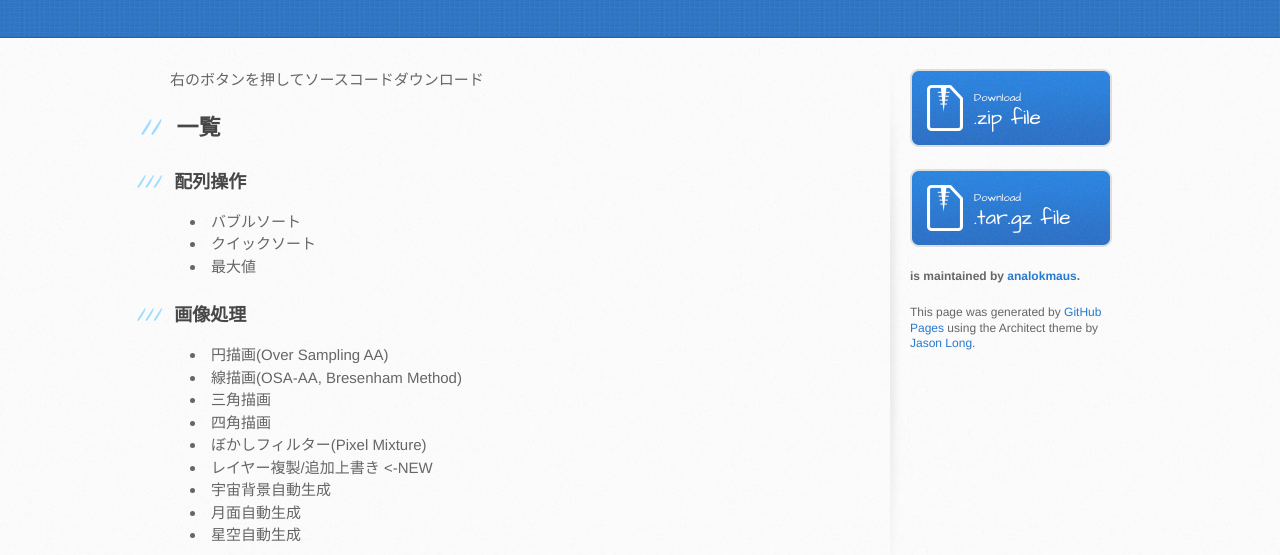
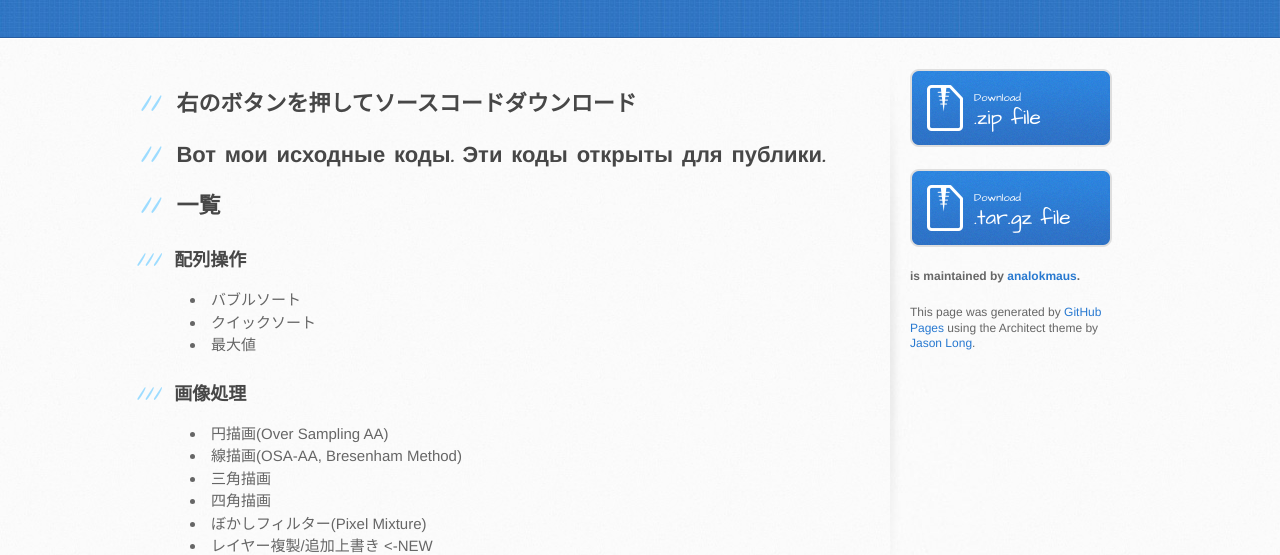
Before and after one commit to analokmaus/is2014f2, a plain HTML site: page index.html in a window 1280 px wide. Shown: the part 273-828 px from the top of the page. Drawn offline with Linux system fonts and the light colour scheme.

Commit message:
Create gh-pages branch via GitHub

```diff
--- a/index.html
+++ b/index.html
@@ -28,7 +28,11 @@
     <div id="content-wrapper">
       <div class="inner clearfix">
         <section id="main-content">
-          <p>右のボタンを押してソースコードダウンロード</p>
+          <h2>
+<a id="右のボタンを押してソースコードダウンロード" class="anchor" href="#%E5%8F%B3%E3%81%AE%E3%83%9C%E3%82%BF%E3%83%B3%E3%82%92%E6%8A%BC%E3%81%97%E3%81%A6%E3%82%BD%E3%83%BC%E3%82%B9%E3%82%B3%E3%83%BC%E3%83%89%E3%83%80%E3%82%A6%E3%83%B3%E3%83%AD%E3%83%BC%E3%83%89" aria-hidden="true"><span class="octicon octicon-link"></span></a>右のボタンを押してソースコードダウンロード</h2>
+
+<h2>
+<a id="Вот-мои-исходные-коды-Эти-коды-открыты-для-публики" class="anchor" href="#%D0%92%D0%BE%D1%82-%D0%BC%D0%BE%D0%B8-%D0%B8%D1%81%D1%85%D0%BE%D0%B4%D0%BD%D1%8B%D0%B5-%D0%BA%D0%BE%D0%B4%D1%8B-%D0%AD%D1%82%D0%B8-%D0%BA%D0%BE%D0%B4%D1%8B-%D0%BE%D1%82%D0%BA%D1%80%D1%8B%D1%82%D1%8B-%D0%B4%D0%BB%D1%8F-%D0%BF%D1%83%D0%B1%D0%BB%D0%B8%D0%BA%D0%B8" aria-hidden="true"><span class="octicon octicon-link"></span></a>Вот мои исходные коды. Эти коды открыты для публики.</h2>
 
 <h2>
 <a id="一覧" class="anchor" href="#%E4%B8%80%E8%A6%A7" aria-hidden="true"><span class="octicon octicon-link"></span></a>一覧</h2>
--- a/params.json
+++ b/params.json
@@ -1 +1 @@
-{"name":"is2014f2 source code library by ANALO.KMAUS","tagline":"","body":"右のボタンを押してソースコードダウンロード\r\n\r\n##一覧\r\n###配列操作\r\n+ バブルソート\r\n+ クイックソート\r\n+ 最大値\r\n\r\n###画像処理\r\n+ 円描画(Over Sampling AA)\r\n+ 線描画(OSA-AA, Bresenham Method)\r\n+ 三角描画\r\n+ 四角描画\r\n+ ぼかしフィルター(Pixel Mixture)\r\n+ レイヤー複製/追加上書き <-NEW\r\n+ 宇宙背景自動生成\r\n+ 月面自動生成\r\n+ 星空自動生成\r\n\r\n###素数\r\n+ 素数判定(試行法)\r\n+ 素数リスト(エラトステネスの篩)\r\n\r\n###再帰\r\n+ 10進法->2進法\r\n+ ローマ字アナグラム\r\n\r\n###逆ポーランド記法\r\n+ 四則演算\r\n+ 正負逆転\r\n+ 数値交換\r\n+ undo\r\n+ 履歴","google":"","note":"Don't delete this file! It's used internally to help with page regeneration."}
+{"name":"is2014f2 source code library by ANALO.KMAUS","tagline":"","body":"##右のボタンを押してソースコードダウンロード\r\n##Вот мои исходные коды. Эти коды открыты для публики.\r\n\r\n##一覧\r\n###配列操作\r\n+ バブルソート\r\n+ クイックソート\r\n+ 最大値\r\n\r\n###画像処理\r\n+ 円描画(Over Sampling AA)\r\n+ 線描画(OSA-AA, Bresenham Method)\r\n+ 三角描画\r\n+ 四角描画\r\n+ ぼかしフィルター(Pixel Mixture)\r\n+ レイヤー複製/追加上書き <-NEW\r\n+ 宇宙背景自動生成\r\n+ 月面自動生成\r\n+ 星空自動生成\r\n\r\n###素数\r\n+ 素数判定(試行法)\r\n+ 素数リスト(エラトステネスの篩)\r\n\r\n###再帰\r\n+ 10進法->2進法\r\n+ ローマ字アナグラム\r\n\r\n###逆ポーランド記法\r\n+ 四則演算\r\n+ 正負逆転\r\n+ 数値交換\r\n+ undo\r\n+ 履歴","google":"","note":"Don't delete this file! It's used internally to help with page regeneration."}
```
